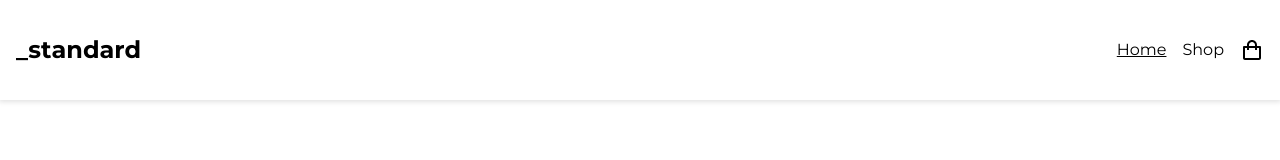
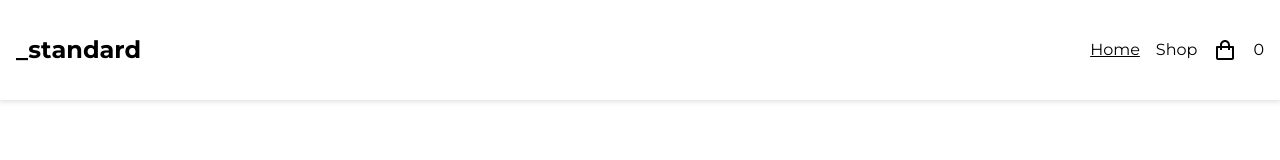
Before and after one commit to jlyon12/shopping-cart, a React (Vite) app: page / in a window 1280 px wide. Shown: the top 160 px of the page. Built offline with nearby package versions, Linux system fonts and the light colour scheme.

Commit message:
feat show item count in header

```diff
--- a/src/components/Header/Header.jsx
+++ b/src/components/Header/Header.jsx
@@ -1,7 +1,9 @@
 import { NavLink } from "react-router-dom";
 import { BiShoppingBag } from "react-icons/bi";
+import { useCart } from "../../context/CartProvider";
 import styles from "./_header.module.scss";
 const Header = () => {
+	const { cart, setCart } = useCart();
 	return (
 		<header className={styles.header}>
 			<NavLink className={styles.title} to="/">
@@ -28,6 +30,7 @@ const Header = () => {
 				>
 					<BiShoppingBag size={24} />
 				</NavLink>
+				<p>{cart.length}</p>
 			</nav>
 		</header>
 	);
```
